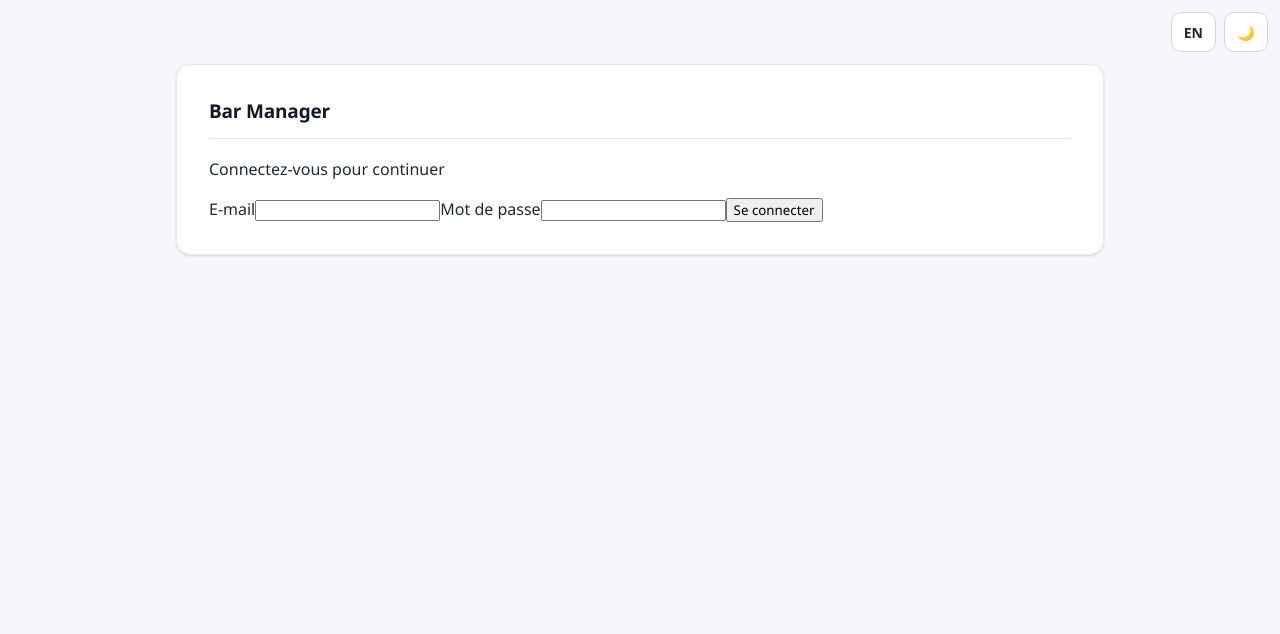
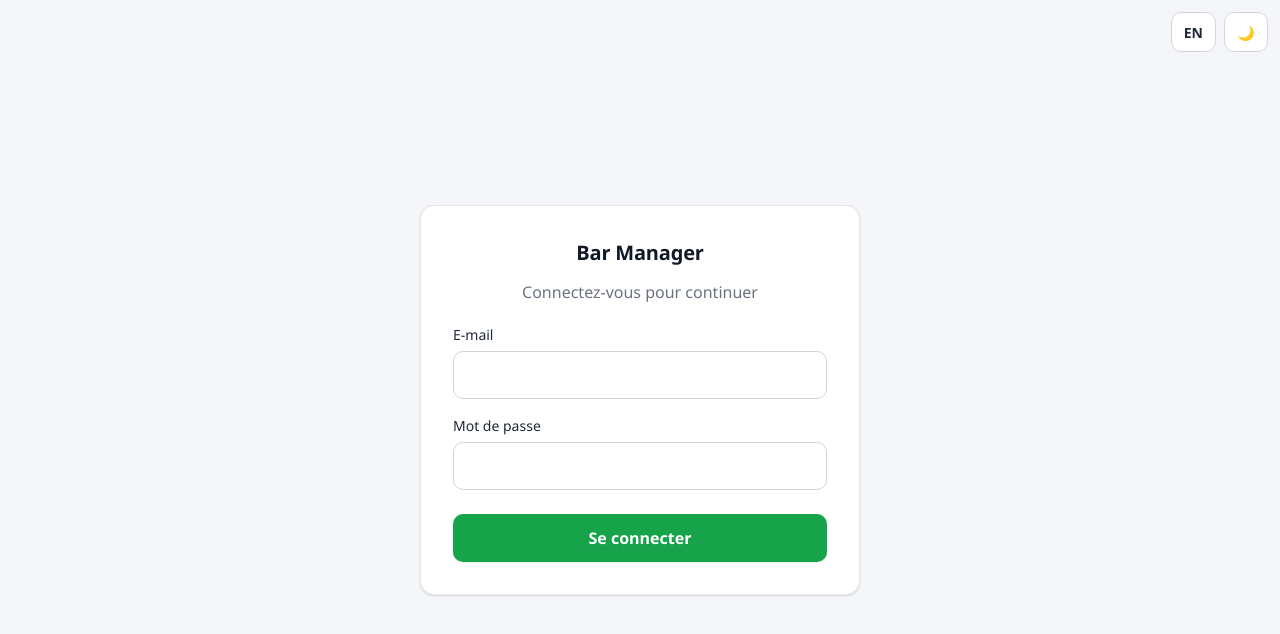
Before and after one commit to fo-art/bar_manager, a Next.js app: page / in a window 1280 px wide. Shown: the top 634 px of the page. Built offline with nearby package versions, Linux system fonts and the light colour scheme; no server answers.

Commit message:
Refactor login form layout and styles

```diff
--- a/app/page.js
+++ b/app/page.js
@@ -26,17 +26,21 @@ export default function Login() {
   }
 
   return (
-    <div className="container">
+    <div className="page-center">
       <div className="card">
         <h1>{t('appName')}</h1>
-        <p>{t('loginSubtitle')}</p>
-        {error && <div className="error">{error}</div>}
+        <p style={{ textAlign: 'center', color: 'var(--muted)', margin: '-8px 0 20px' }}>{t('loginSubtitle')}</p>
+        {error && <div className="error-msg">{error}</div>}
         <form onSubmit={handleLogin}>
-          <label>{t('email')}</label>
-          <input type="email" value={email} onChange={(e) => setEmail(e.target.value)} required />
-          <label>{t('password')}</label>
-          <input type="password" value={password} onChange={(e) => setPassword(e.target.value)} required />
-          <button type="submit" disabled={loading}>{loading ? t('loggingIn') : t('login')}</button>
+          <div className="field">
+            <label>{t('email')}</label>
+            <input type="email" value={email} onChange={(e) => setEmail(e.target.value)} required />
+          </div>
+          <div className="field">
+            <label>{t('password')}</label>
+            <input type="password" value={password} onChange={(e) => setPassword(e.target.value)} required />
+          </div>
+          <button type="submit" className="btn-primary" disabled={loading}>{loading ? t('loggingIn') : t('login')}</button>
         </form>
       </div>
     </div>
```
